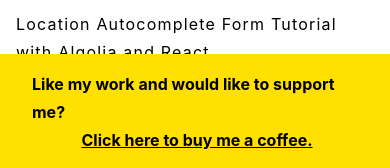
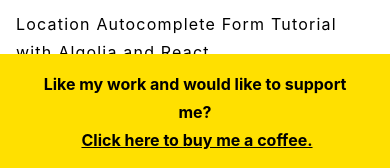
Before and after one commit to SanderVreeken/next-portfolio-typescript, a Next.js app: page /writing in a window 390 px wide. Shown: the part 674-842 px from the top of the page. Built offline with nearby package versions, Linux system fonts and the light colour scheme; a web font is replaced by a local one.

Commit message:
Changed text-align in the banner to center.

```diff
--- a/styles/Banner.module.scss
+++ b/styles/Banner.module.scss
@@ -19,6 +19,7 @@
   p {
     font-weight: bold;
     letter-spacing: 0;
+    text-align: center;
   }
 
   span {
--- a/styles/Projects.module.scss
+++ b/styles/Projects.module.scss
@@ -30,6 +30,6 @@
 
 @media screen and (max-width: 640px) {
   .main {
-    padding-bottom: 88px;
+    padding-bottom: 116px;
   }
 }
--- a/styles/Writing.module.scss
+++ b/styles/Writing.module.scss
@@ -30,6 +30,6 @@
 
 @media screen and (max-width: 640px) {
   .main {
-    padding-bottom: 88px;
+    padding-bottom: 116px;
   }
 }
```
